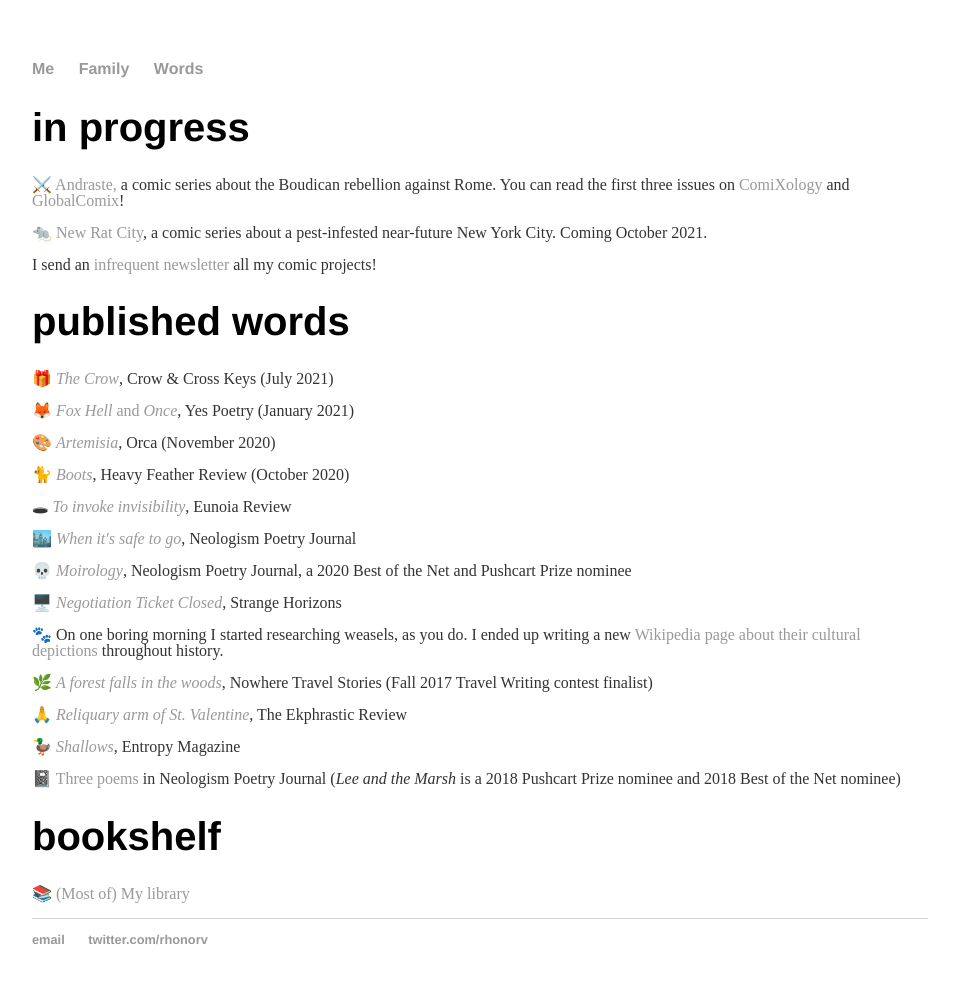
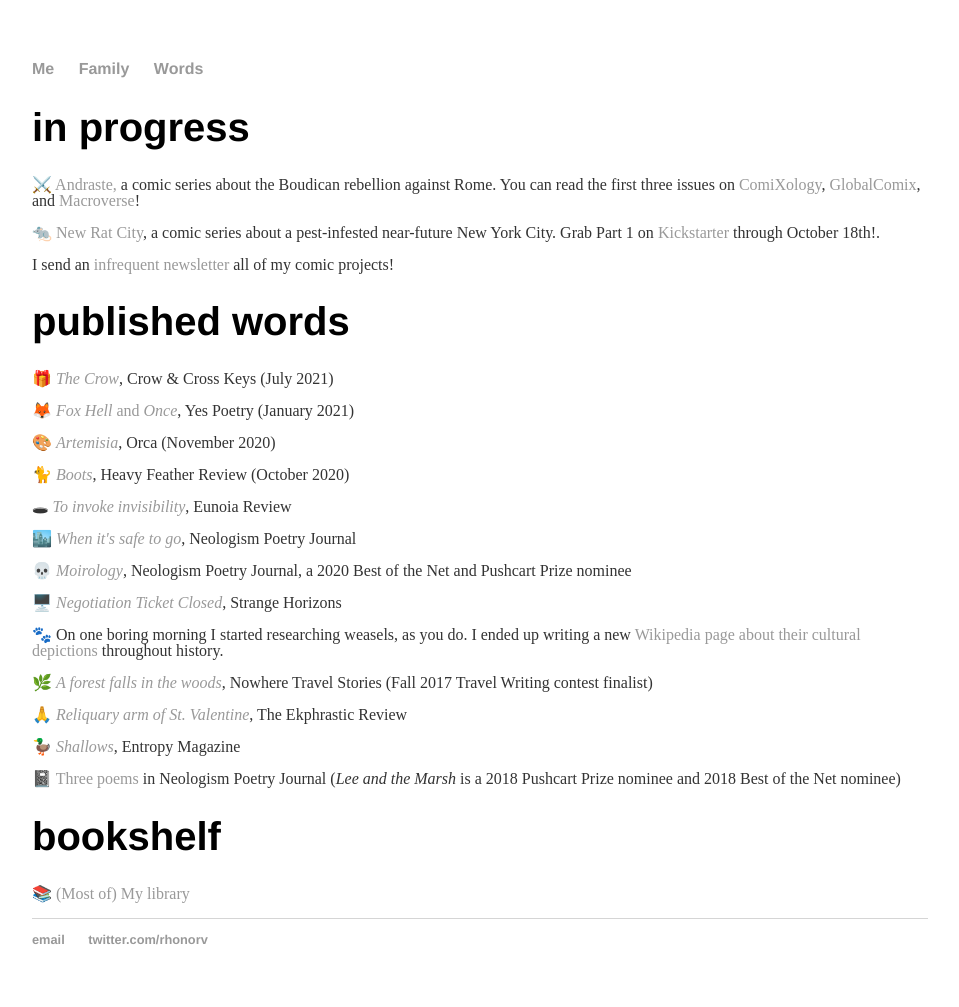
Before and after one commit to rhonorv/rhonorv.github.io, a Jekyll site: the page words/index.html, which Jekyll copies as it is, in a window 1280 px wide. Shown: the whole page, without its empty margins (160-1119 px from the left). Built offline with Jekyll 4.4.1, drawn with Linux system fonts in a browser that asks for light colours.

Commit message:
Update index.html

```diff
--- a/words/index.html
+++ b/words/index.html
@@ -20,11 +20,11 @@
 <div class="container">
 	<div class="Words">
 	<h1>in progress</h1>
-      		<p><span aria-hidden="true">⚔️ </span><a href="https://www.andrastecomic.com">Andraste,</a> a comic series about the Boudican rebellion against Rome. You can read the first three issues on <a href="https://www.comixology.com/Andraste-1/digital-comic/845142">ComiXology</a> and <a href="https://globalcomix.com/c/andraste?lang=en">GlobalComix</a>! </p>
+      		<p><span aria-hidden="true">⚔️ </span><a href="https://www.andrastecomic.com">Andraste,</a> a comic series about the Boudican rebellion against Rome. You can read the first three issues on <a href="https://www.comixology.com/Andraste-1/digital-comic/845142">ComiXology</a>, <a href="https://globalcomix.com/c/andraste?lang=en">GlobalComix</a>, and <a href="https://apps.apple.com/us/app/id1287187206?mt=8">Macroverse</a>! </p>
 
-		<p><span aria-hidden="true">🐀 </span><a href="https://www.newratcitycomic.com">New Rat City</a>, a comic series about a pest-infested near-future New York City. Coming October 2021.</p>
+		<p><span aria-hidden="true">🐀 </span><a href="https://www.newratcitycomic.com">New Rat City</a>, a comic series about a pest-infested near-future New York City. Grab Part 1 on <a href="https://www.kickstarter.com/projects/honorvincent/new-rat-city-part-1/">Kickstarter</a> through October 18th!.</p>
 
-		<p> I send an <a href="https://www.tinyletter.com/rhonorv">infrequent newsletter</a> all my comic projects!</p>
+		<p> I send an <a href="https://www.tinyletter.com/rhonorv">infrequent newsletter</a> all of my comic projects!</p>
 
 	</div>
 <div class="container">
```
